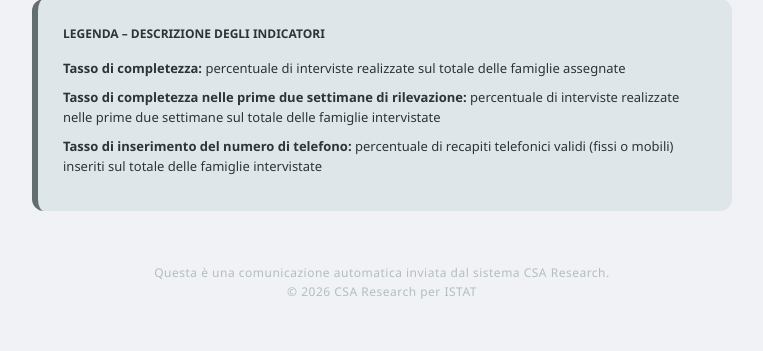
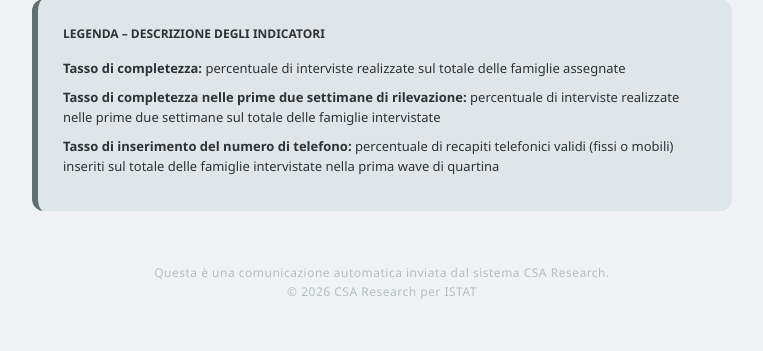
Before and after one commit to Avinash-patnaik/csa-interviewer-performance-automation, a Python web app: template templates/folcapi_report.html in a window 1280 px wide. Shown: the part 1006-1357 px from the top of the page, without its empty margins (258-1021 px from the left). Run offline with Jinja, Linux system fonts and the light colour scheme; the template is opened without the code that fills it, so the values that code supplies are empty.

Commit message:
data: change in the folcapi template

```diff
--- a/templates/folcapi_report.html
+++ b/templates/folcapi_report.html
@@ -84,7 +84,7 @@
                 <span class="legend-title">Legenda – Descrizione degli indicatori</span>
                 <div class="legend-item"><strong>Tasso di completezza:</strong> percentuale di interviste realizzate sul totale delle famiglie assegnate</div>
                 <div class="legend-item"><strong>Tasso di completezza nelle prime due settimane di rilevazione:</strong> percentuale di interviste realizzate nelle prime due settimane sul totale delle famiglie intervistate</div>
-                <div class="legend-item"><strong>Tasso di inserimento del numero di telefono:</strong> percentuale di recapiti telefonici validi (fissi o mobili) inseriti sul totale delle famiglie intervistate</div>
+                <div class="legend-item"><strong>Tasso di inserimento del numero di telefono:</strong> percentuale di recapiti telefonici validi (fissi o mobili) inseriti sul totale delle famiglie intervistate nella prima wave di quartina</div>
             </div>
 
             <div class="footer">
```
